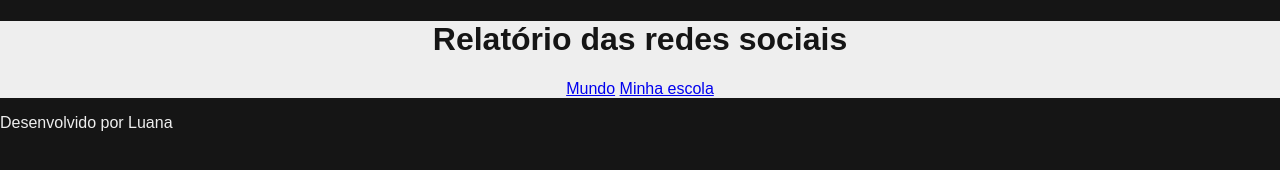
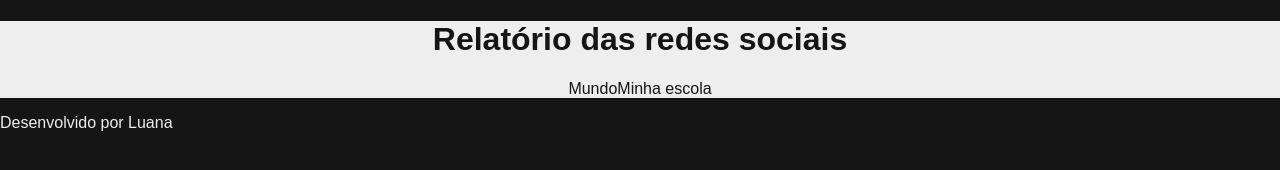
Before and after one commit to LuanaSpirandeli/ci-ncia-de-dados, a plain HTML site: page index.html in a window 1280 px wide. Drawn offline with Linux system fonts and the light colour scheme.

Commit message:
Update style.css

```diff
--- a/style.css
+++ b/style.css
@@ -23,4 +23,16 @@ header{
 h1{
     font-size: 2rem;
     color: var(--bg-color);
+    font-weight: 700;
 }
+
+nav{
+    display: flex;
+    justify-content: center;
+    font-weight: 400;
+}
+
+nav a{
+    text-decoration: none;
+    color: var(--bg-color);
+}
```
